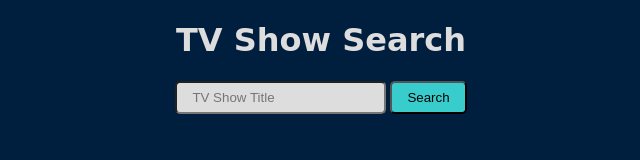
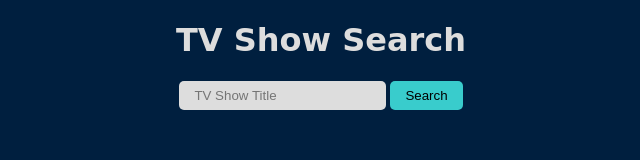
Before and after one commit to Tncy57/makingRequest, a plain HTML site: page index.html in a window 1280 px wide. Shown: the full height of the page, 319-959 px from the left. Drawn offline with nearby package versions, Linux system fonts and the light colour scheme.

Commit message:
removed border input and button

```diff
--- a/style.css
+++ b/style.css
@@ -33,11 +33,11 @@ h1 {
 input, button {
   padding: 7px 15px;
   border-radius: 5px;
+  border: none;
   background-color: #DDDDDD;
 }
 
 button {
- /* background-color: #7FDBFF; */
  background-color: #39CCCC;
 }
 button:hover {
```
